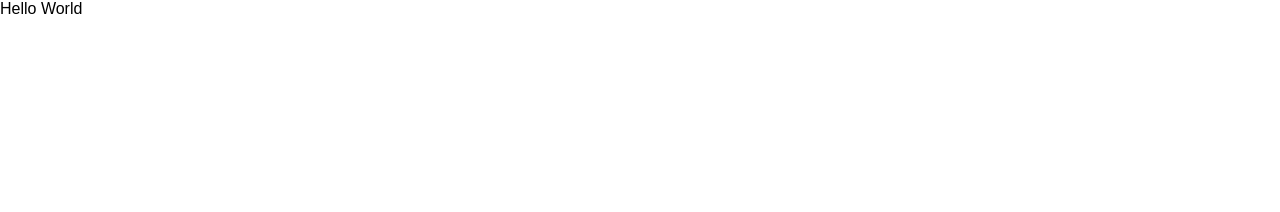
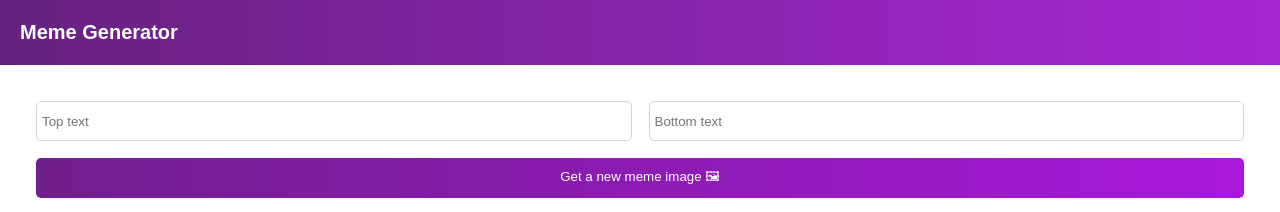
Before and after one commit to princegkarim/me-ge, a React app: page / in a window 1280 px wide. Built offline with nearby package versions, Linux system fonts and the light colour scheme; no server answers.

Commit message:
hit api to put random image on page

```diff
--- a/public/style.css
+++ b/public/style.css
@@ -8,3 +8,53 @@ body {
   font-family: 'Karla', sans-serif;
   margin: 0;
 }
+
+main {
+  padding: 36px;
+}
+
+.header {
+  display: flex;
+  align-items: center;
+  height: 65px;
+  background: linear-gradient(90deg, #672280 1.18%, #a626d3 100%);
+  color: white;
+  padding: 15px 20px;
+}
+
+.header--title {
+  font-size: 1.25rem;
+  margin-right: auto;
+}
+
+.header--project {
+  font-size: 0.75rem;
+  font-weight: 500;
+}
+
+.form {
+  display: grid;
+  grid-template: 40px 40px / 1fr 1fr;
+  gap: 17px;
+}
+
+.form--input {
+  font-family: 'Karla', sans-serif;
+  border-radius: 5px;
+  border: 1px solid #d5d4d8;
+  text-indent: 5px;
+}
+
+.form--button {
+  grid-column: 1 / -1;
+  font-family: 'Karla', sans-serif;
+  border-radius: 5px;
+  background: linear-gradient(90.41deg, #711f8d 1.14%, #a818da 100%);
+  color: white;
+  border: none;
+  cursor: pointer;
+}
+
+.meme--image {
+  max-width: 100%;
+}
--- a/src/app/App.js
+++ b/src/app/App.js
@@ -1,5 +1,12 @@
 import React from 'react';
+import Header from './components/Header';
+import Meme from './components/Meme';
 
 export default function App() {
-  return <div>Hello World</div>;
+  return (
+    <div>
+      <Header />
+      <Meme />
+    </div>
+  );
 }
--- /dev/null
+++ b/src/app/components/Header.js
@@ -0,0 +1,10 @@
+import React from 'react';
+
+export default function Header() {
+  return (
+    <header className='header'>
+      <h2 className='header--title'>Meme Generator</h2>
+      <h4 className='header--project'></h4>
+    </header>
+  );
+}
--- /dev/null
+++ b/src/app/components/Meme.js
@@ -0,0 +1,35 @@
+import React, { useState, useEffect } from 'react';
+
+export default function Meme() {
+  const [data, setData] = useState([]);
+  const [memeImage, setMemeImage] = useState('');
+
+  useEffect(() => {
+    fetch('https://api.imgflip.com/get_memes')
+      .then((response) => {
+        return response.json();
+      })
+      .then((data) => {
+        setData(data.data.memes);
+      });
+  }, []);
+
+  const getMemeImage = () => {
+    const randomNum = Math.floor(Math.random() * data.length);
+    const { url } = data[randomNum];
+    setMemeImage(url);
+  };
+
+  return (
+    <main>
+      <div className='form'>
+        <input type='text' className='form--input' placeholder='Top text' />
+        <input type='text' className='form--input' placeholder='Bottom text' />
+        <button className='form--button' onClick={getMemeImage}>
+          Get a new meme image 🖼
+        </button>
+        <img src={memeImage} className='meme--image' />
+      </div>
+    </main>
+  );
+}
```
